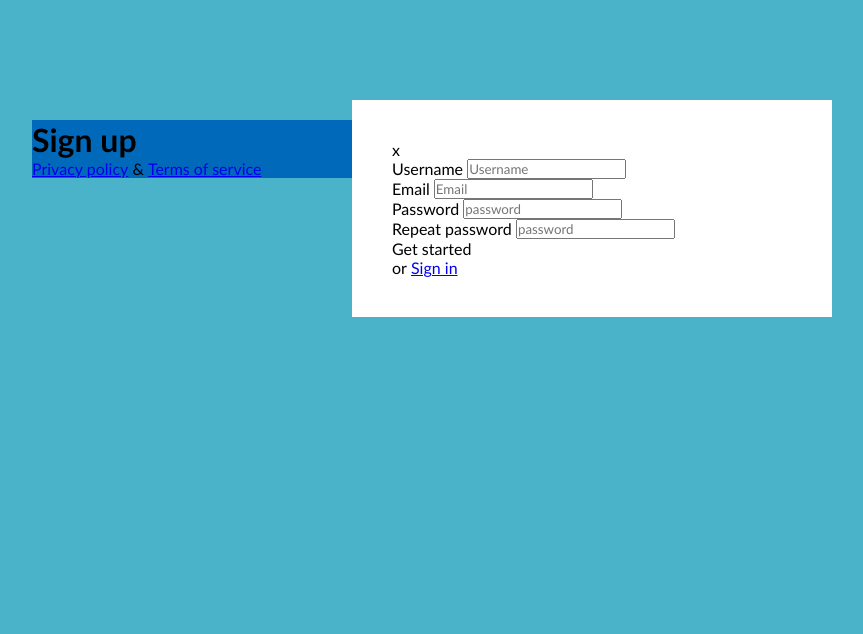
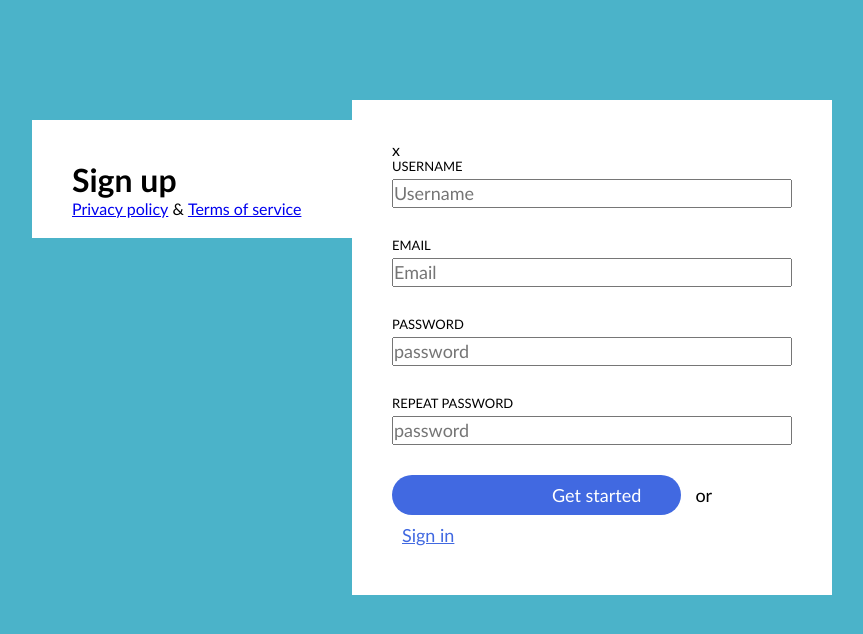
Before and after one commit to ESinkev/6-SIGN-UP2, a plain HTML site: page index.html in a window 1280 px wide. Shown: the whole page, without its empty margins (208-1071 px from the left). Drawn offline with Linux system fonts and the light colour scheme.

Commit message:
Basic style

```diff
--- a/css/custom.css
+++ b/css/custom.css
@@ -11,17 +11,21 @@ margin-left: calc((100% - 800px) / 2);
 display: inline-block;
 width: 40%;
 float: left;
+padding: 40px;
+padding-bottom: 20px;
 margin-top: 20px;
-background-color: #0069ba;
+background-color: white
 }
 .page-title {
-
+display: inline-block;
+width: 100%;
 }
 .bottom-links {
-
+    display: inline-block;
+    width: 100%;
 }
 .bottom-links > .link > a {
-
+color: white;
 }
 .bottom-links > .text {
 
@@ -37,23 +41,54 @@ background-color: #fff;
 
 }
 .form {
+display: inline-block;
+width: 100%;
 
 }
 .form-row {
-
+    display: inline-block;
+    width: 100%;
+    margin-bottom: 30px;
+}
+.form-row:last-of-type {
+margin-bottom: 0;
 }
 .label {
-
+    display: inline-block;
+    width: 100%;
+    margin-bottom: 5px;
+    font-size: 13px;
+    line-height: 15px;
+    text-transform: uppercase;
 }
 .input {
+    display: inline-block;
+    width: 100%;
+    font-size: 18px;
+    line-height: 25px;
 
 }
 .btn {
-
+display: inline-block;
+padding: 10px;
+padding-left: 40%;
+padding-right: 40px;
+line-height: 20px;
+font-size: 18px;
+border-radius: 20px;
+background-color: royalblue;
+color: white;
 }
 .form-row > .text {
-
+display: inline-block;
+padding: 10px;
+line-height: 20px;
+font-size: 18px;
 }
 .form-row > .link {
-
+display: inline-block;
+padding: 10px;
+line-height: 20px;
+font-size: 18px;
+color: royalblue;
 }
```
